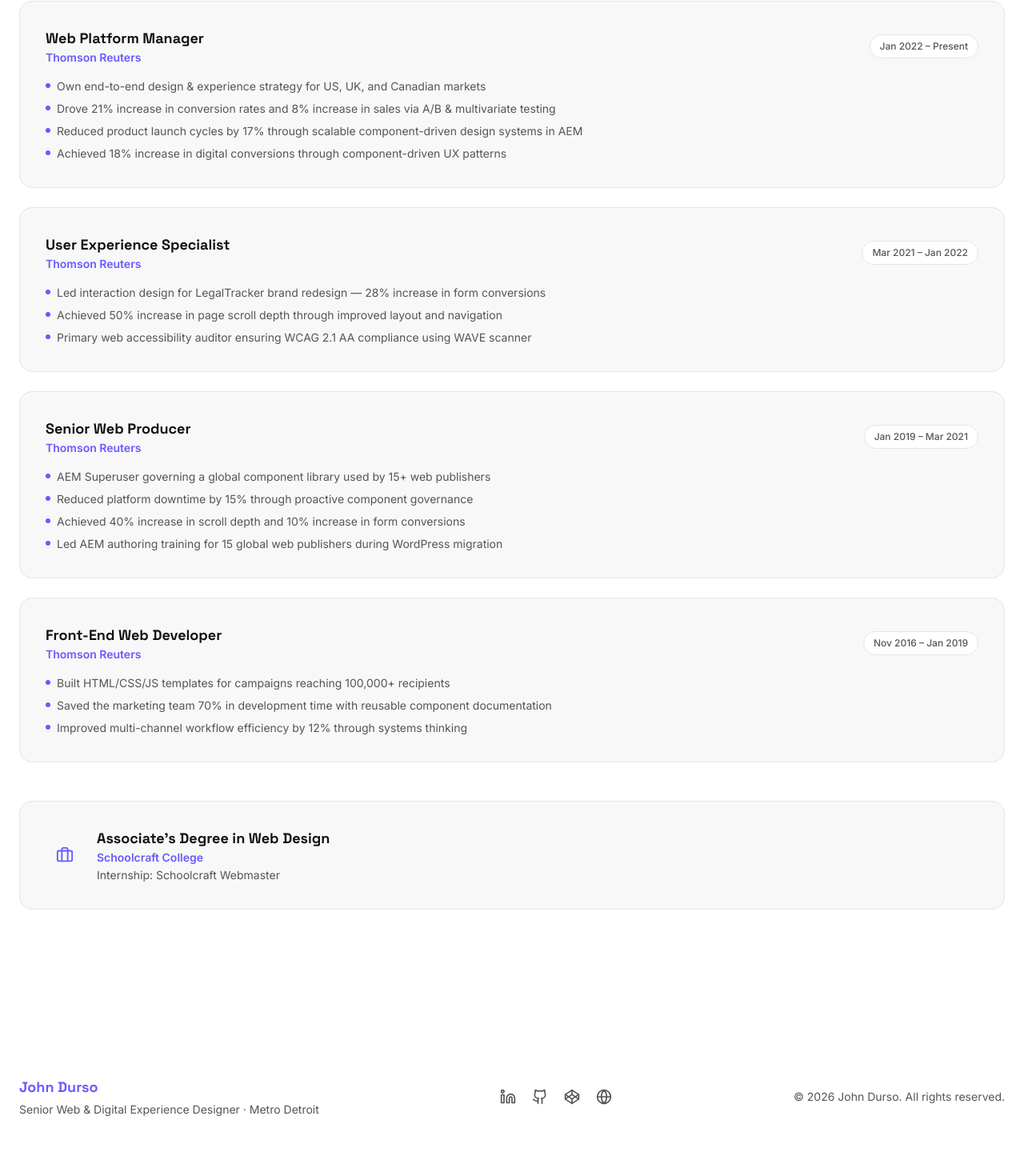
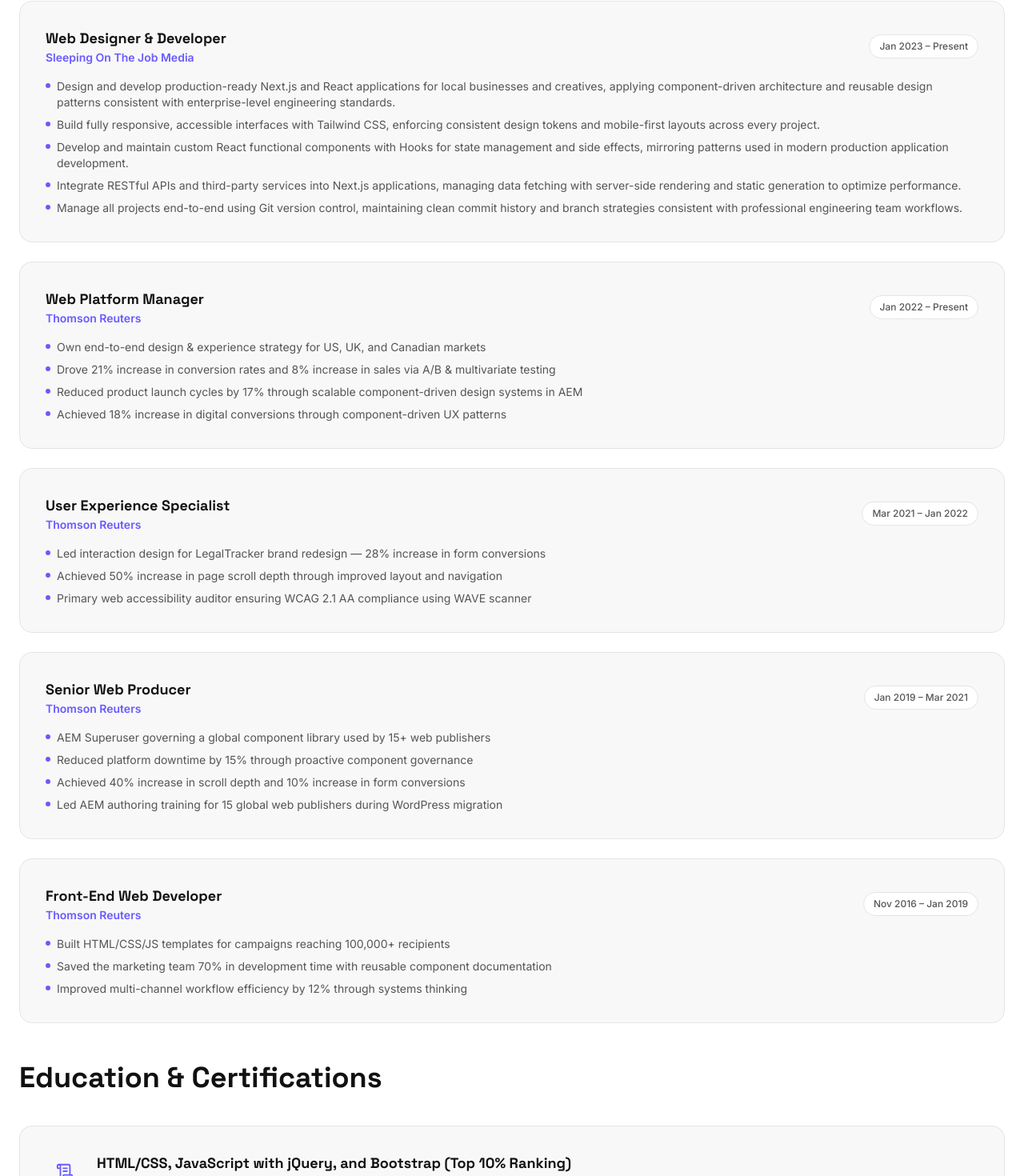
Before and after one commit to johndurso/john-durso-portfolio, a Next.js app: page /about in a window 1280 px wide. Shown: the part 2105-3575 px from the top of the page at 80% size. Before the commit the page ends 3550 px from the top, so only its background shows below. Built offline with nearby package versions, Linux system fonts and the light colour scheme.

Commit message:
new blog and added certs to about page

```diff
--- a/app/about/page.tsx
+++ b/app/about/page.tsx
@@ -1,8 +1,20 @@
 import AnimatedSection from "@/components/AnimatedSection";
 import Image from "next/image";
-import { Briefcase, Camera, Music, Heart, Megaphone } from "lucide-react";
+import { Briefcase, GraduationCap, ScrollText, Camera, Music, Heart, Megaphone, Scroll } from "lucide-react";
 
 const timeline = [
+  {
+    role: "Web Designer & Developer",
+    company: "Sleeping On The Job Media",
+    period: "Jan 2023 – Present",
+    highlights: [
+      "Design and develop production-ready Next.js and React applications for local businesses and creatives, applying component-driven architecture and reusable design patterns consistent with enterprise-level engineering standards.",
+      "Build fully responsive, accessible interfaces with Tailwind CSS, enforcing consistent design tokens and mobile-first layouts across every project.",
+      "Develop and maintain custom React functional components with Hooks for state management and side effects, mirroring patterns used in modern production application development.",
+      "Integrate RESTful APIs and third-party services into Next.js applications, managing data fetching with server-side rendering and static generation to optimize performance.",
+      "Manage all projects end-to-end using Git version control, maintaining clean commit history and branch strategies consistent with professional engineering team workflows.",
+    ],
+  },
   {
     role: "Web Platform Manager",
     company: "Thomson Reuters",
@@ -54,6 +66,14 @@
   { category: "Optimization", items: ["A/B Testing", "Multivariate Testing", "Click-Rate Optimization", "WCAG 2.2 AA", "SEO", "KPI Tracking"] },
   { category: "Collaboration", items: ["Agile/Scrum", "Jira", "Workfront", "Stakeholder Management", "Cross-Functional Teams"] },
 ];
+
+const education = [
+  { type: "Certification", name: "HTML/CSS, JavaScript with jQuery, and Bootstrap (Top 10% Ranking)", institution: "TestDome", extra: "" },
+  { type: "Certification", name: "Claude 101", institution: "Anthropic", extra: "" },
+  { type: "Certification", name: "Develop Global Websites with Adobe Experience Manager", institution: "Adobe", extra: "" },
+  { type: "Certification", name: "Agile Marketing", institution: "Thomson Reuters", extra: "" },
+  { type: "Education", name: "Associate's Degree in Web Design", institution: "Schoolcraft College", extra: "Intership: Schoolcraft Webmaster" }
+]
 
 export default function AboutPage() {
   return (
@@ -238,22 +258,32 @@
           </div>
         </AnimatedSection>
 
-        {/* Education */}
+        {/* Education/Certifications */}
         <AnimatedSection className="mt-12">
-          <div className="bg-surface-secondary border border-theme rounded-2xl p-6 md:p-8 flex flex-col sm:flex-row sm:items-center gap-4">
-            <div className="w-12 h-12 rounded-xl bg-[var(--color-accent)]/10 flex items-center justify-center flex-shrink-0">
-              <Briefcase size={22} className="text-accent" />
+          <h2 className="font-display font-bold text-3xl md:text-4xl mb-10">
+            Education & Certifications
+          </h2>
+          {education.map((item, index) => (
+            <div
+              key={index}
+              className={`bg-surface-secondary border border-theme rounded-2xl p-6 md:p-8 flex flex-col sm:flex-row sm:items-center gap-4 ${index < education.length - 1 ? "mb-6" : ""}`}
+            >
+              <div className="w-12 h-12 rounded-xl bg-[var(--color-accent)]/10 flex items-center justify-center flex-shrink-0">
+                {item.type === "Education" ? (
+                  <GraduationCap size={22} className="text-accent" />
+                ) : (
+                  <ScrollText size={22} className="text-accent" />
+                )}
+              </div>
+              <div>
+                <h3 className="font-display font-bold text-lg">{item.name}</h3>
+                <p className="text-accent text-sm font-semibold">{item.institution}</p>
+                {item.extra && (
+                  <p className="text-muted text-sm mt-0.5">{item.extra}</p>
+                )}
+              </div>
             </div>
-            <div>
-              <h3 className="font-display font-bold text-lg">
-                Associate's Degree in Web Design
-              </h3>
-              <p className="text-accent text-sm font-semibold">Schoolcraft College</p>
-              <p className="text-muted text-sm mt-0.5">
-                Internship: Schoolcraft Webmaster
-              </p>
-            </div>
-          </div>
+          ))}
         </AnimatedSection>
       </div>
     </div>
```
Also changed, not shown: content/posts/neumorphism-looked-great-it-just-didnt-work.md (added, +48 -0 lines), public/images/blog/neumorphism-looked-great-it-just-didnt-work.jpg (added).
